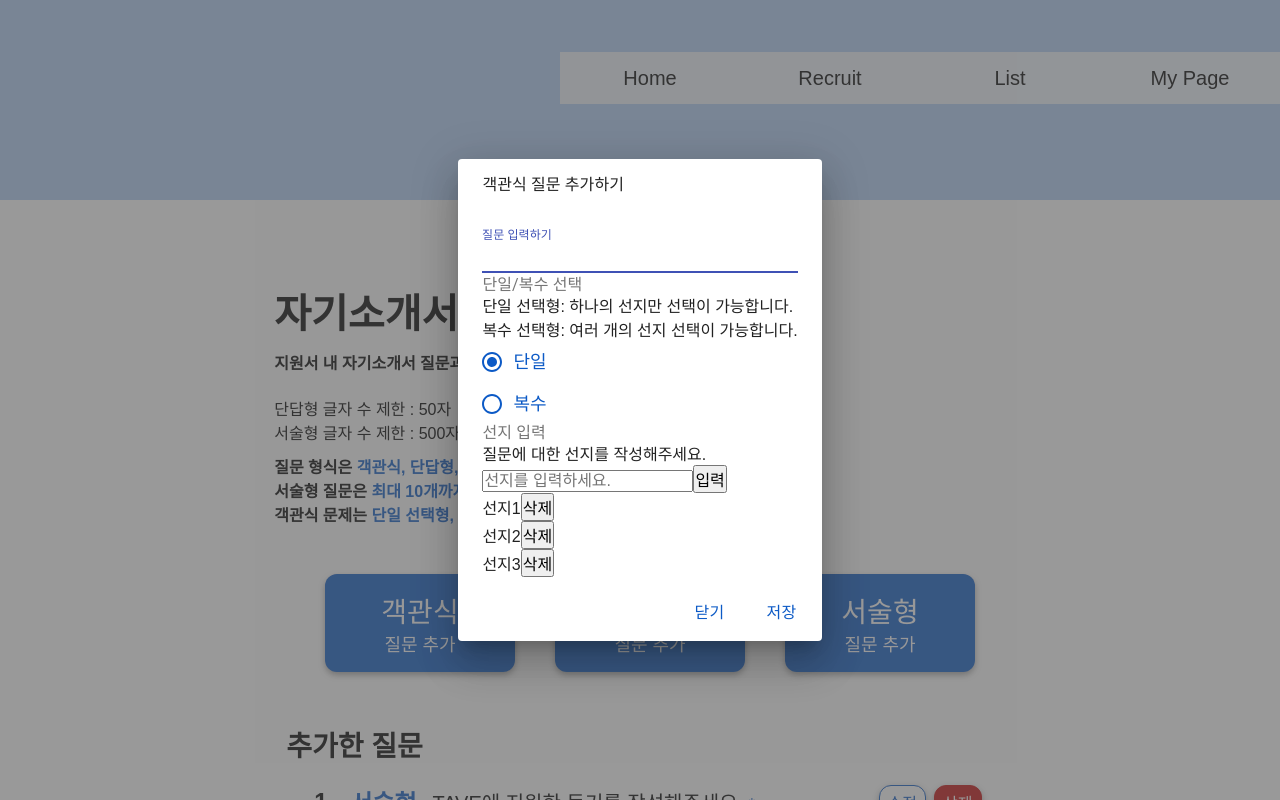
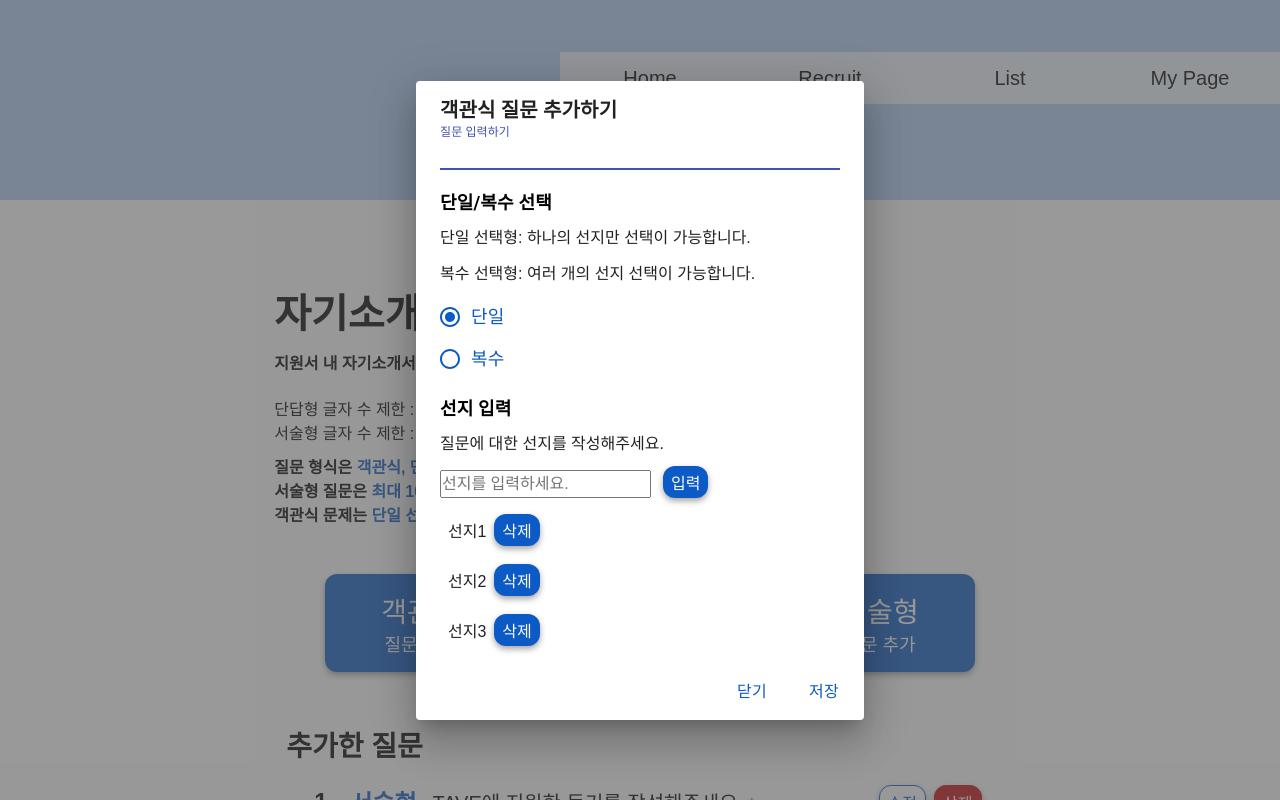
Before and after one commit to Kim-Hyunjo/MoZIP, a React (Create React App) app in the folder front/: page /recruit/process/form in a window 1280 px wide. Both pictures are taken after a click on the button "객관식 질문 추가". Shown: the top 800 px of the page. Built offline with nearby package versions, Linux system fonts and the light colour scheme.

Commit message:
feat: additional css changes to processform

```diff
--- a/front/src/App.css
+++ b/front/src/App.css
@@ -275,8 +275,9 @@ a.active {
   background-color: rgba(255, 255, 255, 0.2);
 }
 .MuiDialog-root .MuiTypography-h6 {
-  font-size: 16px;
+  font-size: 20px;
   line-height: 1.3;
+  font-weight: 600;
 }
 .MuiDialog-root .MuiTypography-body1 {
   font-size: 18px;
--- a/front/src/pages/mypage/button.css
+++ b/front/src/pages/mypage/button.css
@@ -133,6 +133,16 @@
   box-shadow: 0px 3px 6px rgba(0, 0, 0, 0.36);
   background: #fff;
   color: #0C5AC6;
+}
+#button6B_smaller{
+  width: auto;
+  padding: 4px 8px;
+  height: auto;
+  border-radius: 12px;
+  border: none;
+  box-shadow: 0px 3px 6px rgba(0, 0, 0, 0.36);
+  background:#0C5AC6;
+  color: #fff;
 }
 #button6W_smaller{
   width: auto;
--- a/front/src/pages/recruit/ProcessForm.tsx
+++ b/front/src/pages/recruit/ProcessForm.tsx
@@ -225,6 +225,30 @@ const ProcessForm = () => {
         <div className="smalltitle">
           면접 진행 시간 <span>* 한 면접 당 배정 될 시간을 입력해주세요.</span>
         </div>
+        <div className="recruit_choose"><Select className="recruit_choosetime" defaultValue="분" >
+        <option aria-label="minute" value="5" />
+        <option value={5}>5</option>
+        <option value={10}>10</option>
+        <option value={15}>15</option>
+        <option value={20}>20</option>
+        <option value={25}>25</option>
+        <option value={30}>30</option>
+        <option value={35}>35</option>
+        <option value={40}>40</option>
+        <option value={45}>45</option>
+        <option value={50}>50</option>
+        <option value={55}>55</option>
+        <option value={60}>60</option>
+        </Select>
+        <div>분</div></div>
+      </div>
+
+      <div>
+        <div className="smalltitle">
+          면접 중간 쉬는 시간{' '}
+          <span>* 면접 사이의 쉬는 시간을 입력해주세요.</span>
+        </div>
+        <div className="recruit_choose">
           <Select className="recruit_choosetime" defaultValue="분" >
         <option aria-label="minute" value="5" />
         <option value={5}>5</option>
@@ -240,39 +264,21 @@ const ProcessForm = () => {
         <option value={55}>55</option>
         <option value={60}>60</option>
         </Select>
+        <div>분</div>
+        </div>
       </div>
 
-      <div>
-        <div className="smalltitle">
-          면접 중간 쉬는 시간{' '}
-          <span>* 면접 사이의 쉬는 시간을 입력해주세요.</span>
+      <div className="recruit_bottombuttons">
+        <button id="button5W" className="recruit_bottombutton">임시저장</button>
+        <button id="button5B" className="recruit_bottombutton">제출하기</button>
       </div>
-        <Select className="recruit_choosetime" defaultValue="분" >
-          <option aria-label="minute" value="5" />
-          <option value={5}>5</option>
-          <option value={10}>10</option>
-          <option value={15}>15</option>
-          <option value={20}>20</option>
-          <option value={25}>25</option>
-          <option value={30}>30</option>
-          <option value={35}>35</option>
-          <option value={40}>40</option>
-          <option value={45}>45</option>
-          <option value={50}>50</option>
-          <option value={55}>55</option>
-          <option value={60}>60</option>
-        </Select>
-      </div>
-
-      <button>임시저장</button>
-      <button>제출하기</button>
 
       <Dialog
         open={openMultiChoice}
         onClose={handleCloseMutliChoice}
         aria-labelledby="form-dialog-title"
       >
-        <DialogTitle id="form-dialog-title">객관식 질문 추가하기</DialogTitle>
+        <DialogTitle className="rec_dig_title" id="form-dialog-title">객관식 질문 추가하기</DialogTitle>
         <DialogContent>
           <TextField
             placeholder="질문을 입력하세요."
@@ -284,11 +290,11 @@ const ProcessForm = () => {
             fullWidth
           />
           <div>
-            <FormLabel component="legend">단일/복수 선택</FormLabel>
-            <div>단일 선택형: 하나의 선지만 선택이 가능합니다.</div>
-            <div>복수 선택형: 여러 개의 선지 선택이 가능합니다.</div>
+            <FormLabel component="legend" className="rec_dig_semititle">단일/복수 선택</FormLabel>
+            <div className="rec_dig_explain">단일 선택형: 하나의 선지만 선택이 가능합니다.</div>
+            <div className="rec_dig_explain">복수 선택형: 여러 개의 선지 선택이 가능합니다.</div>
           </div>
-          <RadioGroup
+          <RadioGroup className="rec_dig_radio"
             aria-label="gender"
             name="gender1"
             value={valueSingleOrMulti}
@@ -298,19 +304,19 @@ const ProcessForm = () => {
             <FormControlLabel value="multi" control={<Radio />} label="복수" />
           </RadioGroup>
           <div>
-            <FormLabel component="legend">선지 입력</FormLabel>
-            <div>질문에 대한 선지를 작성해주세요.</div>
+            <FormLabel component="legend" className="rec_dig_semititle">선지 입력</FormLabel>
+            <div className="rec_dig_explain">질문에 대한 선지를 작성해주세요.</div>
           </div>
-          <div>
-            <input type="text" placeholder="선지를 입력하세요."></input>
-            <button>입력</button>
+          <div className="rec_dig_input">
+            <input className="rec_dig_placeholder" type="text" placeholder="선지를 입력하세요."></input>
+            <button id="button6B_smaller">입력</button>
           </div>
-          <div>
+          <div >
             {MulList.map((item) => {
               return (
-                <div key={item.id}>
+                <div className="rec_dig_put" key={item.id}>
                   {item.question}
-                  <button>삭제</button>
+                  <button className="rec_dig_putbtn" id="button6B_smaller">삭제</button>
                 </div>
               );
             })}
@@ -331,7 +337,7 @@ const ProcessForm = () => {
         onClose={handleCloseShortAnswer}
         aria-labelledby="form-dialog-title"
       >
-        <DialogTitle id="form-dialog-title">단답형 질문 추가하기</DialogTitle>
+        <DialogTitle className="rec_dig_title" id="form-dialog-title">단답형 질문 추가하기</DialogTitle>
         <DialogContent>
           <TextField
             placeholder="질문을 입력하세요."
@@ -358,7 +364,7 @@ const ProcessForm = () => {
         onClose={handleCloseLongAnswer}
         aria-labelledby="form-dialog-title"
       >
-        <DialogTitle id="form-dialog-title">서술형 질문 추가하기</DialogTitle>
+        <DialogTitle className="rec_dig_title" id="form-dialog-title">서술형 질문 추가하기</DialogTitle>
         <DialogContent>
           <TextField
             placeholder="질문을 입력하세요."
--- a/front/src/pages/recruit/recruit.css
+++ b/front/src/pages/recruit/recruit.css
@@ -23,7 +23,6 @@
   margin: 12px;
   margin-top: 4px;
 }
-
 /*for selection*/
 .explanation {
   margin: 10px;
@@ -176,12 +175,62 @@
   width: 200px;
   height: 32px;
 }
+.recruit_choose{
+    display: flex;
+    align-items: center;
+    font-size: 20px;
+}
 .recruit_choosetime {
   margin-left: 32px;
   width: 80px;
   height: 32px;
   text-align: center;
   margin: 20px;
+  transform: translate(20%, 0%);
+}
+.recruit_bottombuttons {
+    text-align: center;
+}
+.recruit_bottombutton {
+    margin: 20px;
+    margin-top: 28px;
+}
+/*processform_dialog*/
+.MuiDialog-root .rec_dig_title{
+    margin-bottom: -30px;
+    width: 400px;
+}
+.MuiDialog-root .rec_dig_semititle{
+    font-size: 18px;
+    font-weight: 600;
+    color: #000;
+    margin-top: 20px;
+    margin-bottom: 12px;
+}
+.MuiDialog-root .rec_dig_explain{
+    margin-top: 4px;
+    margin-bottom: 12px;
+}
+.MuiDialog-root .rec_dig_radio {
+    margin-top: 12px;
+}
+.MuiDialog-root .rec_dig_input {
+    align-items: center;
+}
+.MuiDialog-root .rec_dig_placeholder {
+    height: 24px;
+    font-size: 16px;
+    margin-right: 12px;
+
+}
+.MuiDialog-root .rec_dig_put {
+    font-size: 16px;
+    margin: 8px;
+}
+.MuiDialog-root .rec_dig_putbtn {
+    margin: 8px;
+
+    margin-bottom: 2px;
 }
 
 /*applicants*/
```
Lines whose indentation alone changed are shown as unchanged.
